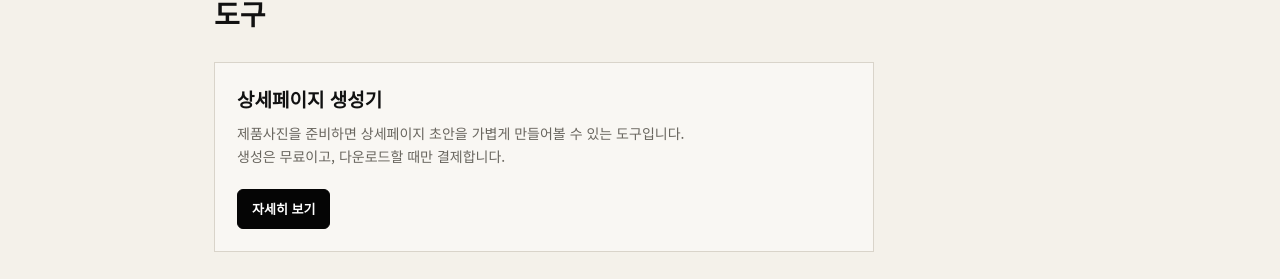
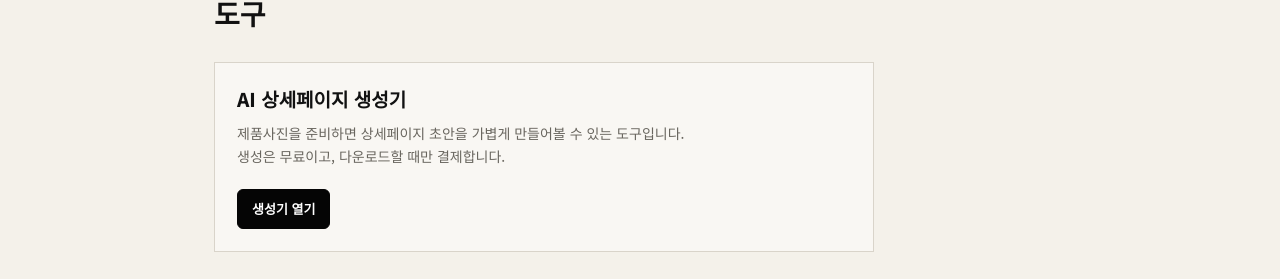
Before and after one commit to goun-0728/goun-log, a Next.js app: page /tools in a window 1280 px wide. Shown: the part 192-471 px from the top of the page. Built offline with nearby package versions, Linux system fonts and the light colour scheme; no server answers.

Commit message:
Update page.tsx

```diff
--- a/app/tools/page.tsx
+++ b/app/tools/page.tsx
@@ -1,11 +1,9 @@
 import type { Metadata } from "next";
-import Link from "next/link";
-
 export const metadata: Metadata = {
   title: "도구",
   description: "GOUN LOG에서 준비한 온라인 판매 도구입니다.",
 };
-
+const generatorUrl = "https://food-detail-generator.vercel.app/";
 export default function ToolsPage() {
   return (
     <main className="simple-page">
@@ -13,15 +11,15 @@ export default function ToolsPage() {
         <p className="eyebrow">Tools</p>
         <h1>도구</h1>
         <div className="tool-item">
-          <h2>상세페이지 생성기</h2>
+          <h2>AI 상세페이지 생성기</h2>
           <p>
             제품사진을 준비하면 상세페이지 초안을 가볍게 만들어볼 수 있는 도구입니다.
             <br />
             생성은 무료이고, 다운로드할 때만 결제합니다.
           </p>
-          <Link href="/tools/detail-page-generator" className="tool-link">
-            자세히 보기
-          </Link>
+          <a href={generatorUrl} target="_blank" rel="noopener noreferrer" className="tool-link">
+            생성기 열기
+          </a>
         </div>
       </section>
     </main>
```
